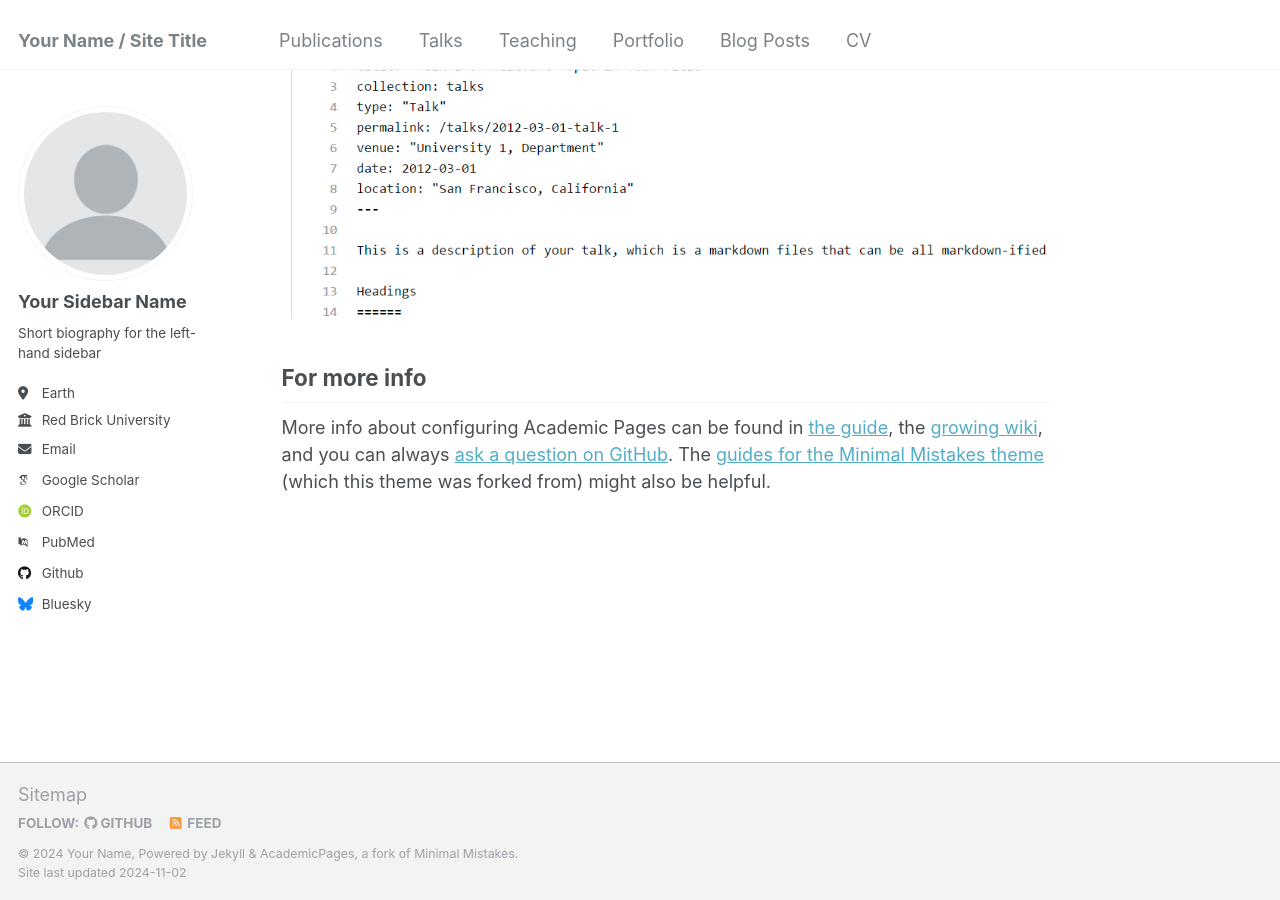
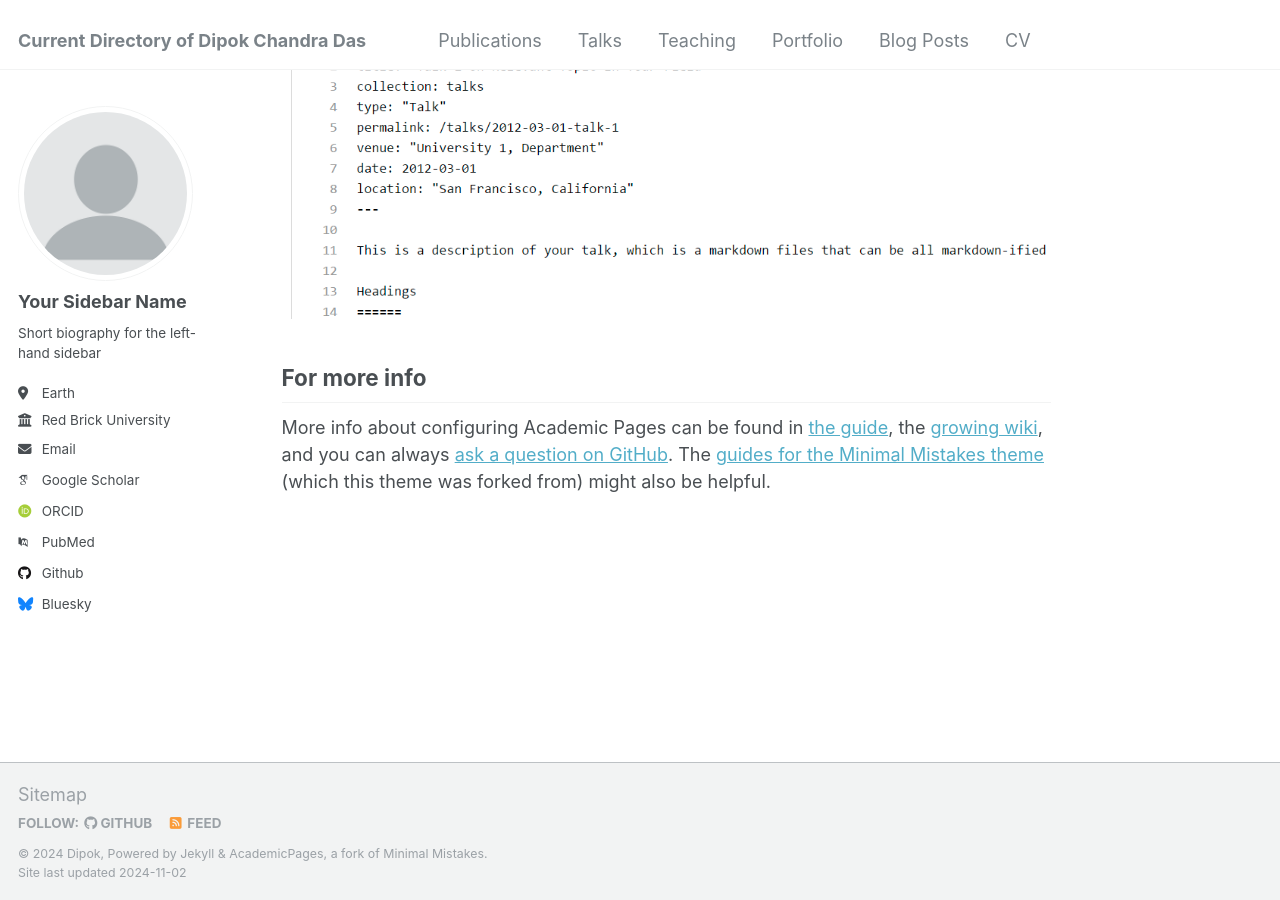
Before and after one commit to cd-dpk/cd-dpk.github.io, a Jekyll site: the page built from _pages/about.md, in a window 1280 px wide and 900 px high, scrolled down 2643 px. Built offline with Jekyll 4.4.1, drawn with Linux system fonts in a browser that asks for light colours; some web fonts are replaced.

Commit message:
Update _config.yml

```diff
--- a/_config.yml
+++ b/_config.yml
@@ -8,9 +8,9 @@
 
 # Basic Site Settings
 locale                   : "en-US"
-title                    : "Your Name / Site Title"
+title                    : "Current Directory of Dipok Chandra Das"
 title_separator          : "-"
-name                     : &name "Your Name"
+name                     : &name "Dipok"
 description              : &description "personal description"
 url                      : https://academicpages.github.io # the base hostname & protocol for your site e.g. "https://mmistakes.github.io"
 baseurl                  : "" # the subpath of your site, e.g. "/blog"
```
